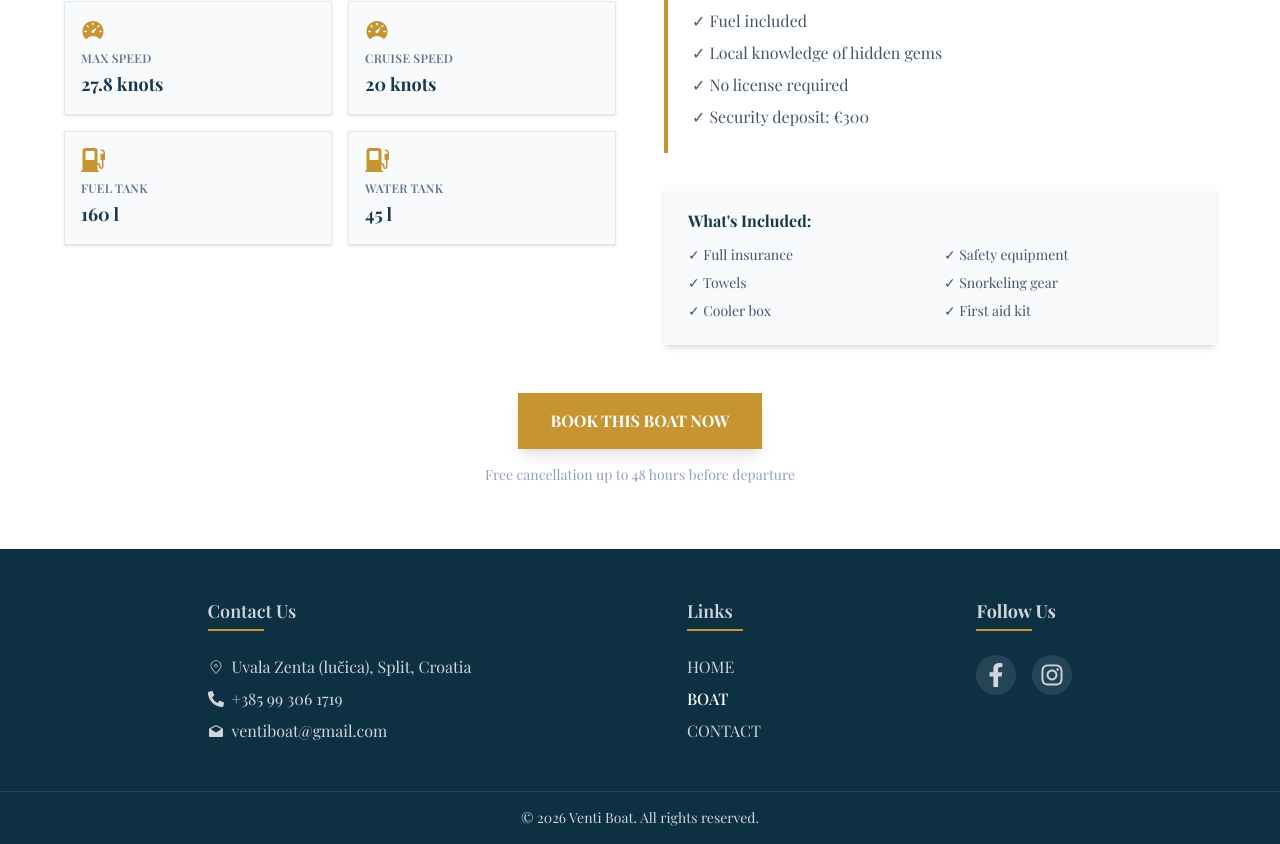
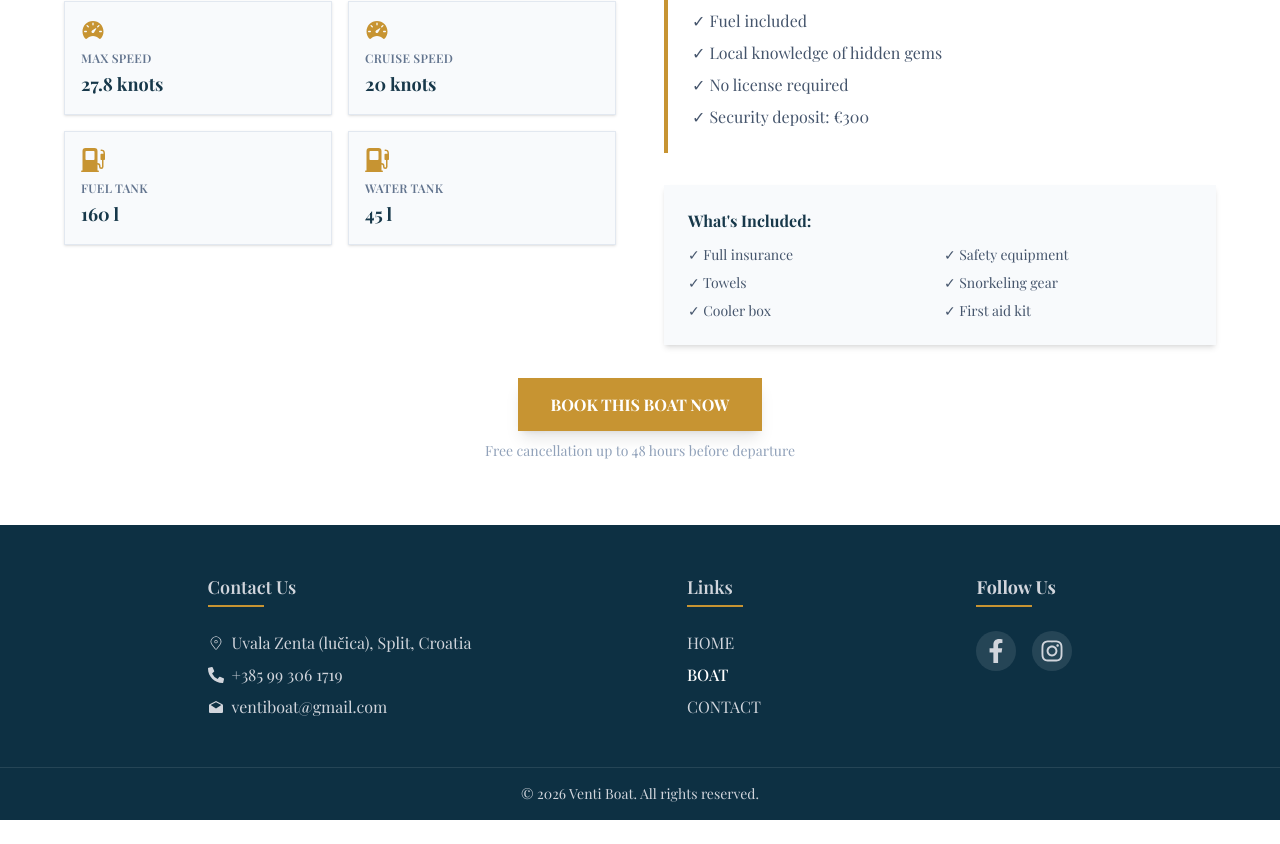
Before and after one commit to mmaras02/boat-tours, a Next.js app: page /boat in a window 1280 px wide. Shown: the part 1965-2809 px from the top of the page. After the commit the page ends 2785 px from the top, so only its background shows below. Built offline with nearby package versions, Linux system fonts and the light colour scheme; a web font is replaced by a local one.

Commit message:
added all links

```diff
--- a/app/(home)/OptionsSection.tsx
+++ b/app/(home)/OptionsSection.tsx
@@ -73,7 +73,7 @@ export const OptionsSection = ({ backgroundImage }: OptionsSectionProps) => {
 
                 <div className="flex flex-wrap gap-4">
                   <a
-                    href="#"
+                    href="/contact"
                     className="inline-flex items-center gap-2 bg-[#c79432] hover:bg-[#b6852d] text-white px-6 py-3 text-sm font-semibold tracking-wide transition"
                   >
                     BOOK BAREBOAT
@@ -126,7 +126,7 @@ export const OptionsSection = ({ backgroundImage }: OptionsSectionProps) => {
 
                 <div className="flex flex-wrap gap-4">
                   <a
-                    href="#"
+                    href="/contact"
                     className="inline-flex items-center gap-2 bg-[#c79432] hover:bg-[#b6852d] text-white px-6 py-3 text-sm font-semibold tracking-wide transition"
                   >
                     BOOK WITH SKIPPER
--- a/app/boat/components/BoatInfo.tsx
+++ b/app/boat/components/BoatInfo.tsx
@@ -31,10 +31,13 @@ export const BoatInfo = () => {
         </div>
 
         <div className="text-center">
-          <button className="bg-[#c79432] hover:bg-[#b6852d] text-white font-bold py-4 px-8 transition duration-300 shadow-lg hover:shadow-xl transform hover:-translate-y-1">
+          <a
+            href="/contact"
+            className="bg-[#c79432] hover:bg-[#b6852d] text-white font-bold py-4 px-8 transition duration-300 shadow-lg hover:shadow-xl transform hover:-translate-y-1"
+          >
             BOOK THIS BOAT NOW
-          </button>
-          <p className="text-sm text-slate-400 mt-4">
+          </a>
+          <p className="text-sm text-slate-400 mt-6">
             Free cancellation up to 48 hours before departure
           </p>
         </div>
```
